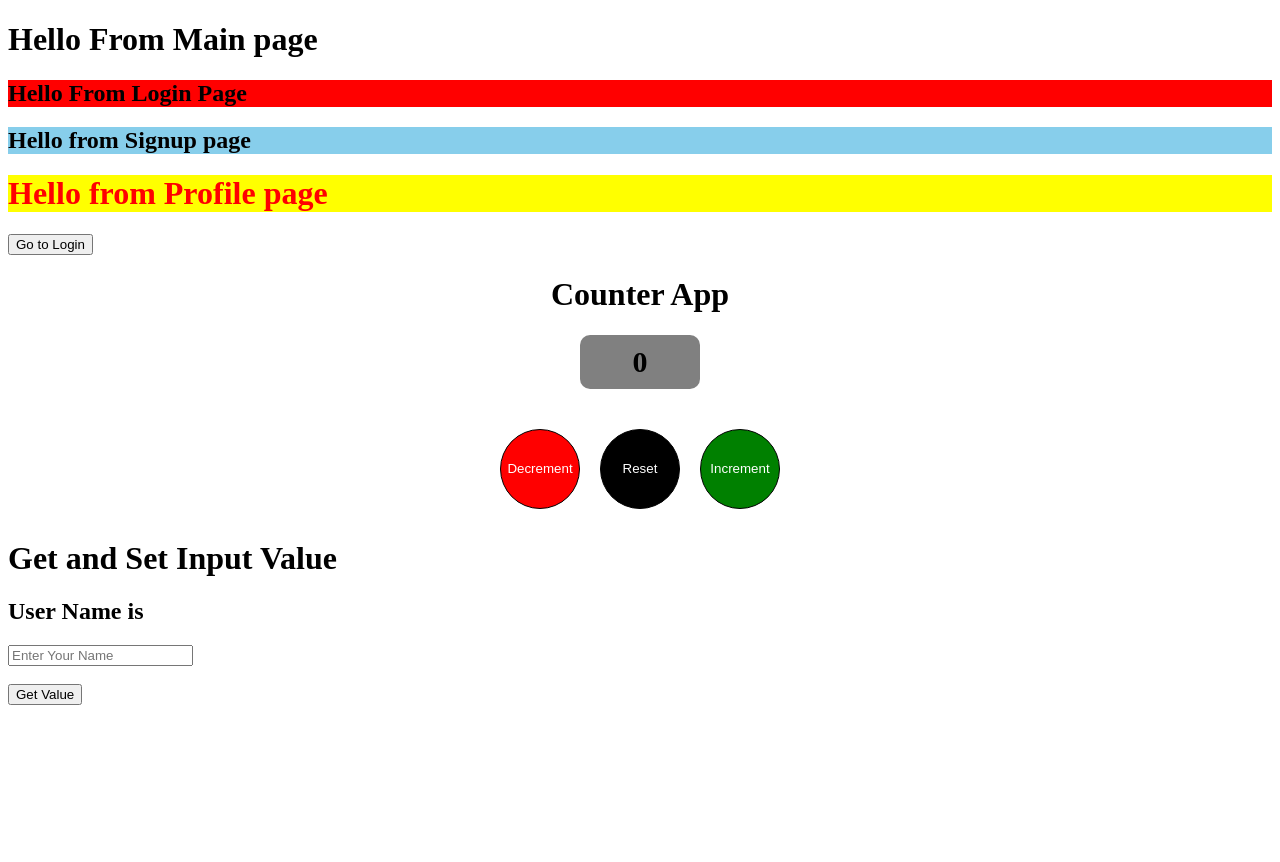
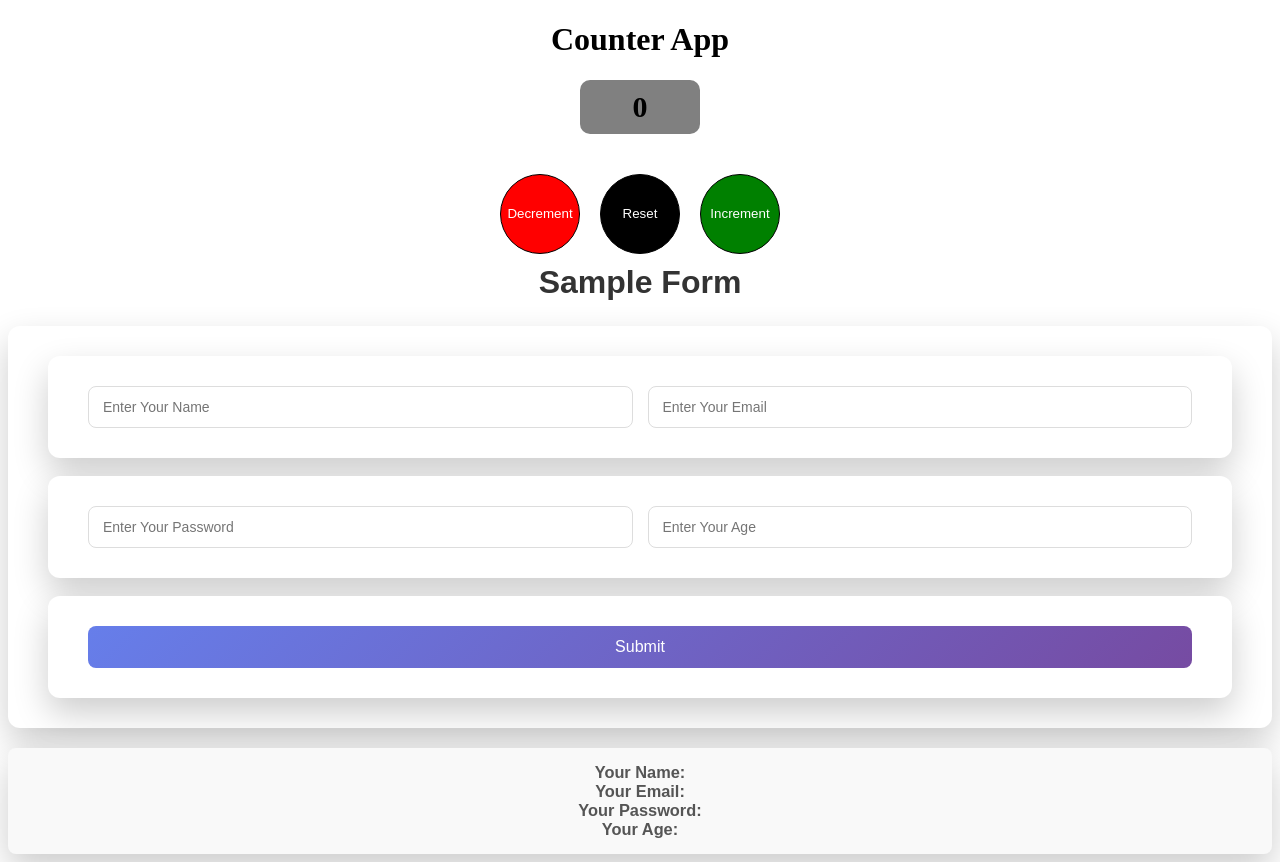
Before and after one commit to manuraj23/Angular, an Angular app: page / in a window 1280 px wide. Before the commit the page ends 800 px from the top, so only its background shows below. Built offline with nearby package versions, Linux system fonts and the light colour scheme.

Commit message:
First Form

```diff
--- a/src/app/app.html
+++ b/src/app/app.html
@@ -1,8 +1,9 @@
-<h1>Hello From Main page</h1>
+<!-- <h1>Hello From Main page</h1>
 <app-login></app-login>
 <app-signup></app-signup>
 <app-profile></app-profile>
-<button (click)="click_Function()" >Go to Login</button>
+<button (click)="click_Function()" >Go to Login</button> -->
 <app-counter></app-counter>
 <!-- <app-events></app-events> -->
- <app-inputvalue-get-set></app-inputvalue-get-set>
+ <!-- <app-inputvalue-get-set></app-inputvalue-get-set> -->
+ <app-first-form></app-first-form>
--- a/src/app/app.ts
+++ b/src/app/app.ts
@@ -5,10 +5,11 @@ import { Profile } from './profile/profile';
 import { Counter } from './counter/counter';
 import { Events } from './events/events';
 import { InputvalueGetSet } from './inputvalue-get-set/inputvalue-get-set';
+import { FirstForm } from './first-form/first-form';
 
 @Component({
   selector: 'app-root',
-  imports: [Login, Signup,Profile,Counter,Events,InputvalueGetSet],
+  imports: [Login, Signup,Profile,Counter,Events,InputvalueGetSet,FirstForm],
   templateUrl: './app.html',
   styleUrl: './app.css'
 })
--- /dev/null
+++ b/src/app/first-form/first-form.css
@@ -0,0 +1,94 @@
+/* Reset */
+* {
+    margin: 0;
+    padding: 0;
+    box-sizing: border-box;
+    font-family: "Poppins", sans-serif;
+}
+
+/* Page background */
+body {
+    min-height: 100vh;
+    background: linear-gradient(135deg, #667eea, #764ba2);
+    display: flex;
+    align-items: center;
+    justify-content: center;
+}
+
+/* Main form container */
+div {
+    background: #ffffff;
+    padding: 30px 40px;
+    border-radius: 12px;
+    width: auto;
+    align-items: center;
+    box-shadow: 0 15px 35px rgba(0, 0, 0, 0.2);
+}
+
+/* Heading */
+h1 {
+    text-align: center;
+    margin-bottom: 25px;
+    color: #333;
+}
+
+/* Input rows */
+.line1,
+.line2 {
+    display: flex;
+    gap: 15px;
+    margin-bottom: 18px;
+}
+
+/* Inputs */
+input {
+    flex: 1;
+    padding: 12px 14px;
+    border-radius: 8px;
+    border: 1px solid #ddd;
+    font-size: 14px;
+    outline: none;
+    transition: 0.3s;
+}
+
+/* Input focus */
+input:focus {
+    border-color: #667eea;
+    box-shadow: 0 0 0 3px rgba(102, 126, 234, 0.2);
+}
+
+/* Button container */
+.line3 {
+    text-align: center;
+    margin-top: 10px;
+}
+
+/* Button */
+button {
+    width: 100%;
+    padding: 12px;
+    border: none;
+    border-radius: 8px;
+    background: linear-gradient(135deg, #667eea, #764ba2);
+    color: #fff;
+    font-size: 16px;
+    font-weight: 500;
+    cursor: pointer;
+    transition: 0.3s;
+}
+
+/* Button hover */
+button:hover {
+    transform: translateY(-2px);
+    box-shadow: 0 8px 20px rgba(102, 126, 234, 0.4);
+}
+
+.output-section {
+    margin-top: 20px;
+    padding: 15px;
+    background: #f9f9f9;
+    border-radius: 8px;
+    font-size: 14px;
+    color: #555;
+    text-align: center;
+}
--- /dev/null
+++ b/src/app/first-form/first-form.html
@@ -0,0 +1,20 @@
+<h1>Sample Form</h1>
+<div>
+    <div class="line1" >
+        <input type="text" placeholder="Enter Your Name" [(ngModel)]="name">
+        <input type="email" placeholder="Enter Your Email" [(ngModel)]="email">
+    </div>
+    <div class="line2" >
+        <input type="password" placeholder="Enter Your Password" [(ngModel)]="password">
+        <input type="number" placeholder="Enter Your Age" [(ngModel)]="age">
+    </div>
+    <div class="line3" >
+        <button (click)="submitForm()">Submit</button>
+    </div>
+</div>
+<div class ="output-section" >
+    <h3>Your Name: {{name}}</h3>
+    <h3>Your Email: {{email}}</h3>
+    <h3>Your Password: {{password}}</h3>
+    <h3>Your Age: {{age}}</h3>
+</div>
--- /dev/null
+++ b/src/app/first-form/first-form.ts
@@ -0,0 +1,23 @@
+import { Component } from '@angular/core';
+import { FormsModule } from '@angular/forms';
+@Component({
+  selector: 'app-first-form',
+  imports: [FormsModule],
+  templateUrl: './first-form.html',
+  styleUrl: './first-form.css',
+})
+export class FirstForm {
+  name='';
+  email='';
+  age='';
+  password='';
+
+  submitForm() {
+    console.log('Form Submitted!');
+    console.log('Name:', this.name);
+    console.log('Email:', this.email);
+    console.log('Age:', this.age);
+    console.log('Password:', this.password);
+    alert(`Form Submitted!\nName: ${this.name}\nEmail: ${this.email}\nAge: ${this.age}\nPassword: ${this.password}`);
+  }
+}
```
Also changed, not shown: 1 other file (tests, documents, lock files or other folders).
